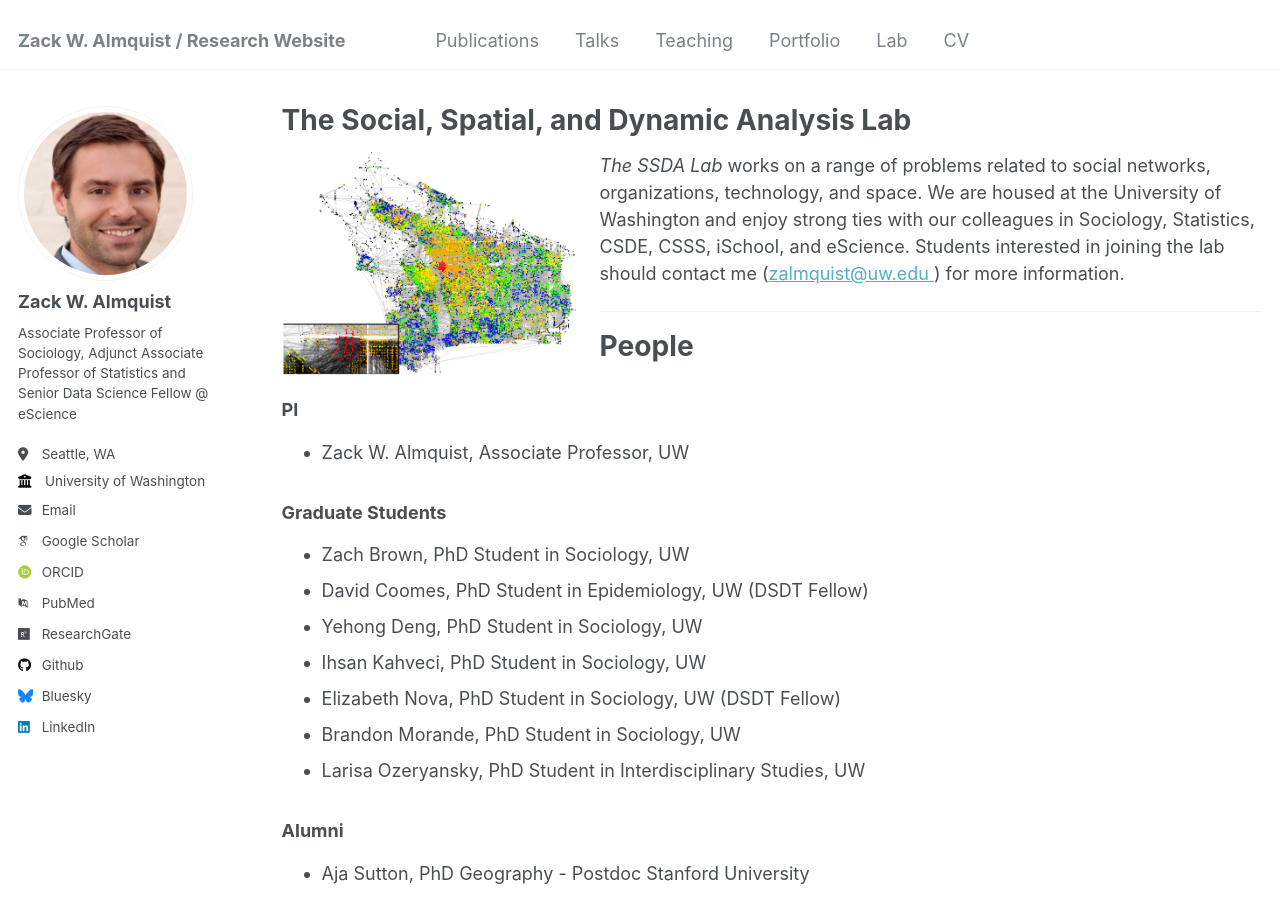
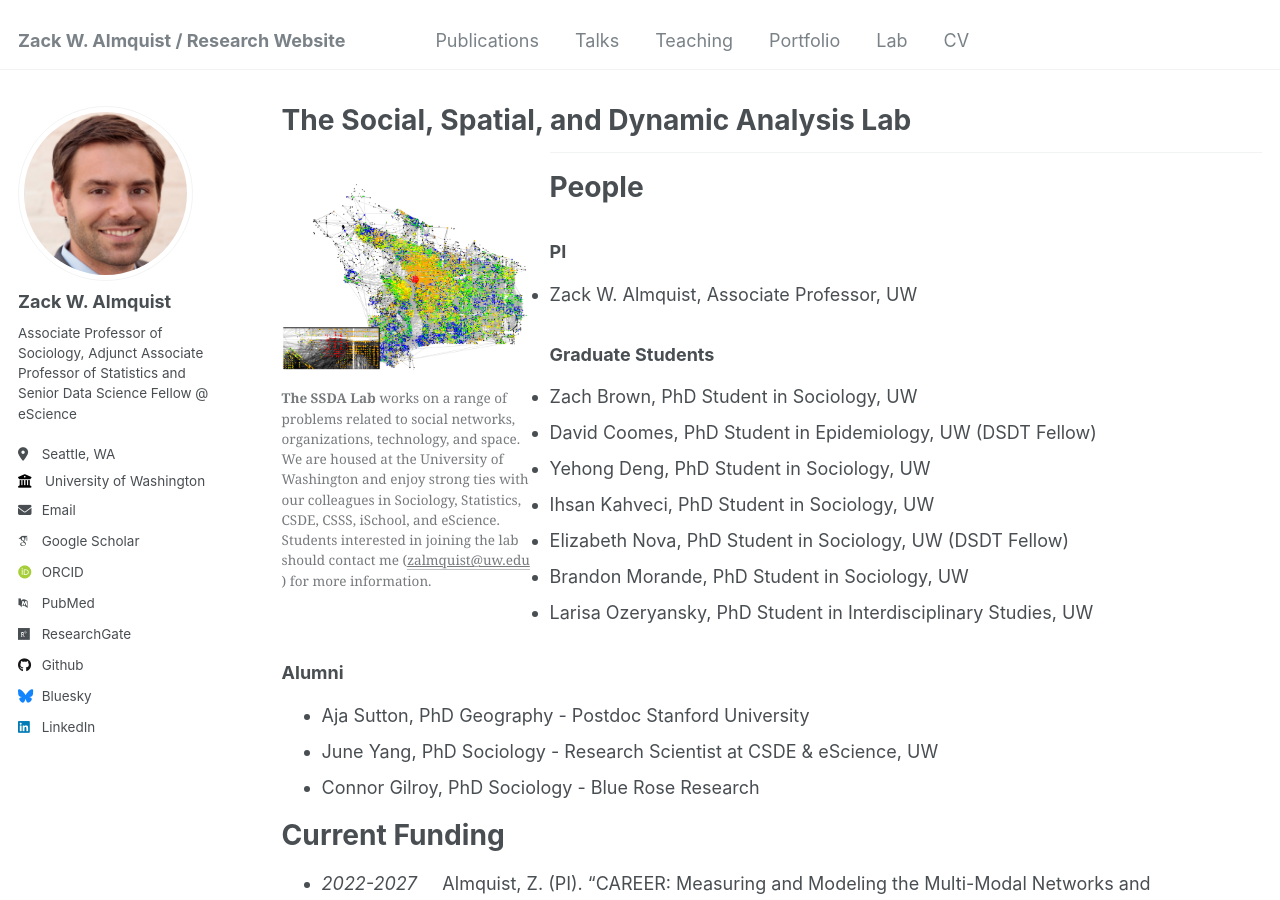
Before and after one commit to zalmquist/zalmquist.github.io, a Jekyll site: the page built from _pages/lab.md, in a window 1280 px wide and 900 px high. Built offline with Jekyll 4.4.1, drawn with Linux system fonts in a browser that asks for light colours; some web fonts are replaced.

Commit message:
Update lab.md

```diff
--- a/_pages/lab.md
+++ b/_pages/lab.md
@@ -8,11 +8,10 @@ author_profile: true
 {% include base_path %}
 
 
-![image-left](/images/diff_fest3.png){: .align-left style="width: 300px;"} *The SSDA Lab* works on a range of problems related to social networks, organizations, technology, and space. We are housed at the University of Washington and enjoy strong ties with our colleagues in Sociology, Statistics, CSDE, CSSS, iSchool, and eScience. Students interested in joining the lab should contact me (<a href="mailto:email:zalmquist@uw.edu">zalmquist@uw.edu </a>) for more information.
-
-<div>
-<p></p>
-</div>
+<figure style="width: 250px" class="align-left">
+  <img src="/images/diff_fest3.png" alt="">
+  <figcaption><b>The SSDA Lab</b> works on a range of problems related to social networks, organizations, technology, and space. We are housed at the University of Washington and enjoy strong ties with our colleagues in Sociology, Statistics, CSDE, CSSS, iSchool, and eScience. Students interested in joining the lab should contact me (<a href="mailto:email:zalmquist@uw.edu">zalmquist@uw.edu </a>) for more information. </figcaption>
+</figure>
 
 -----
 
```
